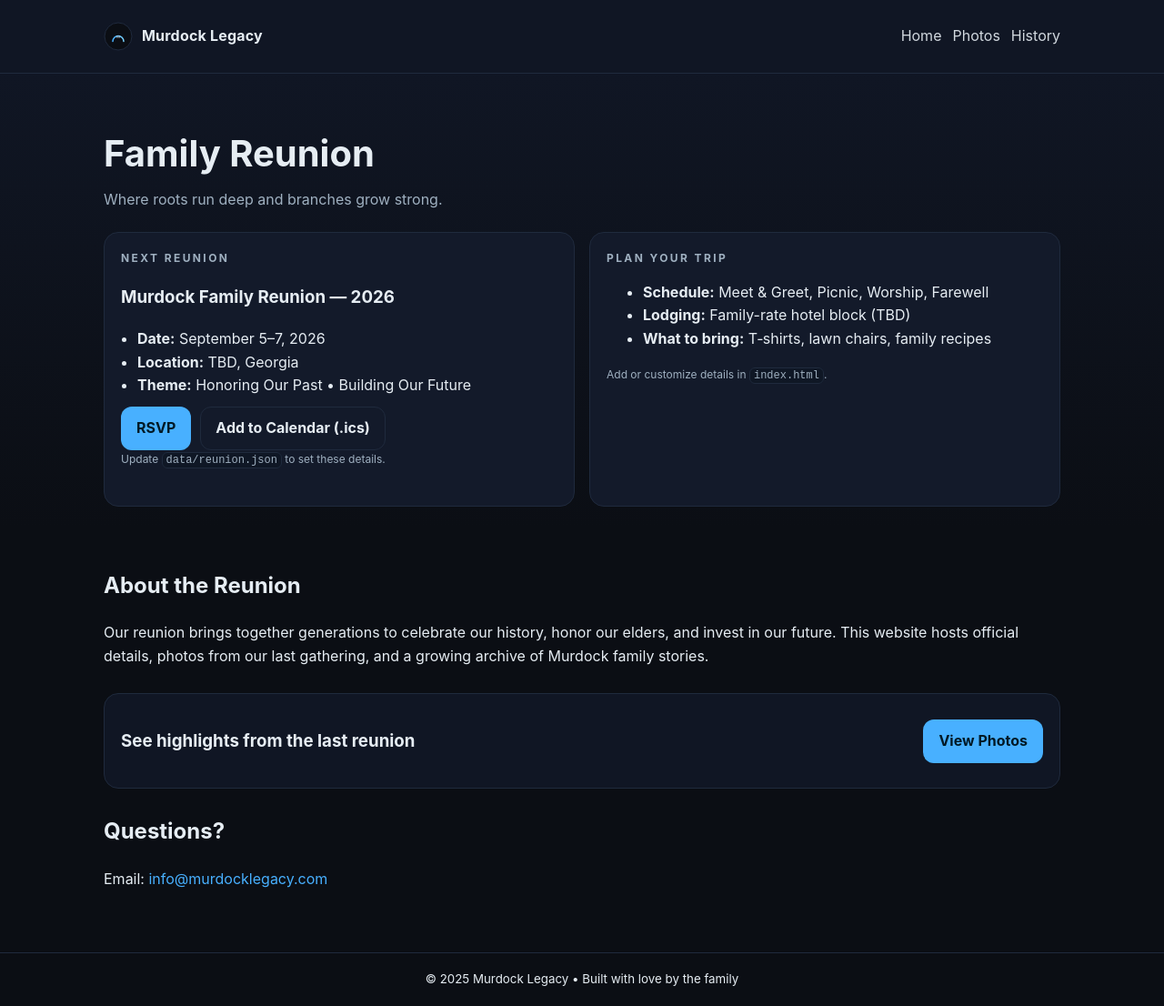
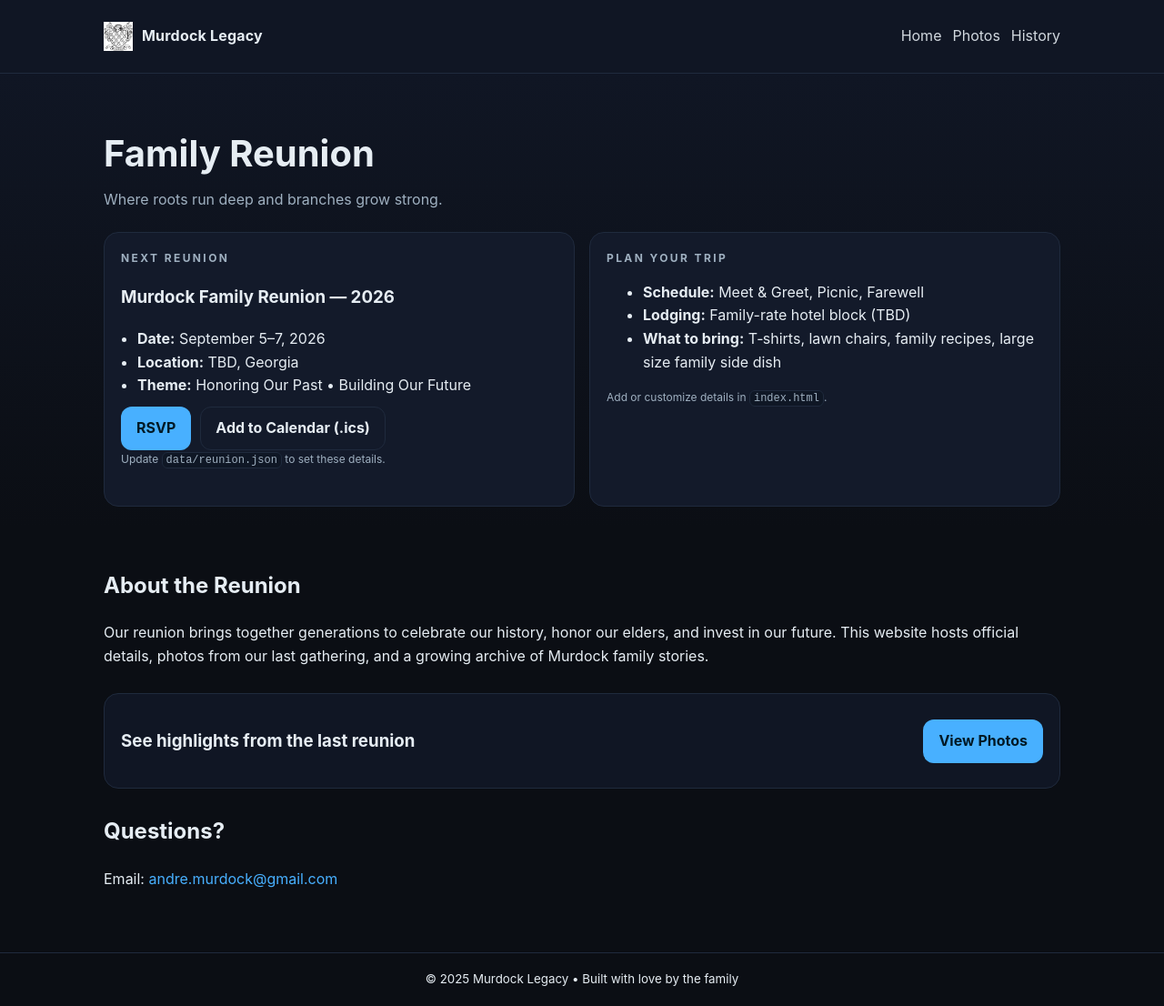
Before and after one commit to andremurdock/MurdockLegacy, a plain HTML site: page index.html in a window 1280 px wide. Shown: the whole page at 91% size. Drawn offline with Linux system fonts and the light colour scheme.

Commit message:
Update index.html

```diff
--- a/index.html
+++ b/index.html
@@ -12,7 +12,7 @@
   <header class="site-header">
     <div class="container nav">
       <a class="brand" href="index.html" aria-label="Murdock Legacy Home">
-        <img src="images/logo.svg" alt="" class="logo" width="32" height="32">
+        <img src="images/Crest.jpeg" alt="" class="logo" width="32" height="32">
         <span>Murdock Legacy</span>
       </a>
       <nav aria-label="Primary">
@@ -48,9 +48,9 @@
         <article class="card">
           <h2 class="eyebrow">Plan Your Trip</h2>
           <ul class="bullets">
-            <li><strong>Schedule:</strong> Meet & Greet, Picnic, Worship, Farewell</li>
+            <li><strong>Schedule:</strong> Meet & Greet, Picnic, Farewell</li>
             <li><strong>Lodging:</strong> Family-rate hotel block (TBD)</li>
-            <li><strong>What to bring:</strong> T‑shirts, lawn chairs, family recipes</li>
+            <li><strong>What to bring:</strong> T‑shirts, lawn chairs, family recipes, large size family side dish</li>
           </ul>
           <p class="small muted">Add or customize details in <code>index.html</code>.</p>
         </article>
@@ -73,7 +73,7 @@
 
     <section>
       <h2>Questions?</h2>
-      <p>Email: <a href="mailto:info@murdocklegacy.com">info@murdocklegacy.com</a></p>
+      <p>Email: <a href="mailto:andre.murdcok@gmail.com">andre.murdock@gmail.com</a></p>
     </section>
   </main>
 
```
